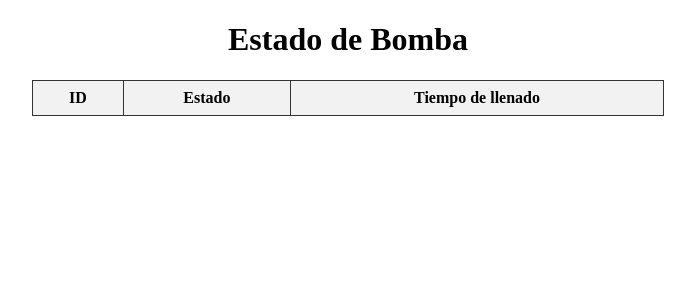
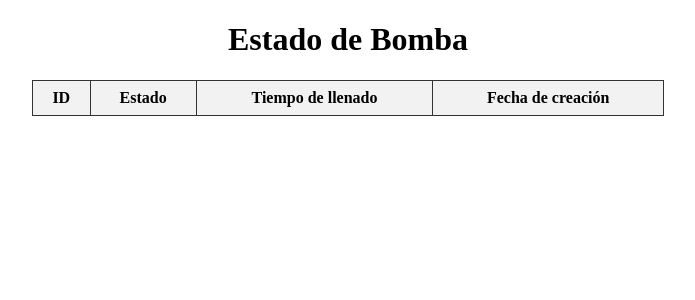
Before and after one commit to screal22/automatizacion_hidroponia, a Flask app: page / in a window 1280 px wide. Shown: the top 300 px of the page, without its empty margins (292-987 px from the left). Run offline with Flask 3, Linux system fonts and the light colour scheme; lists and menus that the app fills with data are empty.

Commit message:
Actualización HTML

```diff
--- a/app/templates/home.html
+++ b/app/templates/home.html
@@ -2,7 +2,7 @@
 <html lang="es">
 <head>
     <meta charset="UTF-8">
-    <title>Estado de Bomba</title>
+    <title>Estado de bomba</title>
     <style>
         table { border-collapse: collapse; width: 50%; margin: 20px auto; }
         th, td { border: 1px solid #333; padding: 8px; text-align: center; }
@@ -16,12 +16,14 @@
             <th>ID</th>
             <th>Estado</th>
             <th>Tiempo de llenado</th>
+            <th>Fecha de creación</th>
         </tr>
         {% for item in datos %}
         <tr>
             <td>{{ item.id }}</td>
             <td>{{ item.estado }}</td>
             <td>{{ item.tiempo_llenado }}</td>
+            <td>{{ item.fecha_creacion }}</td>
         </tr>
         {% endfor %}
     </table>
```
